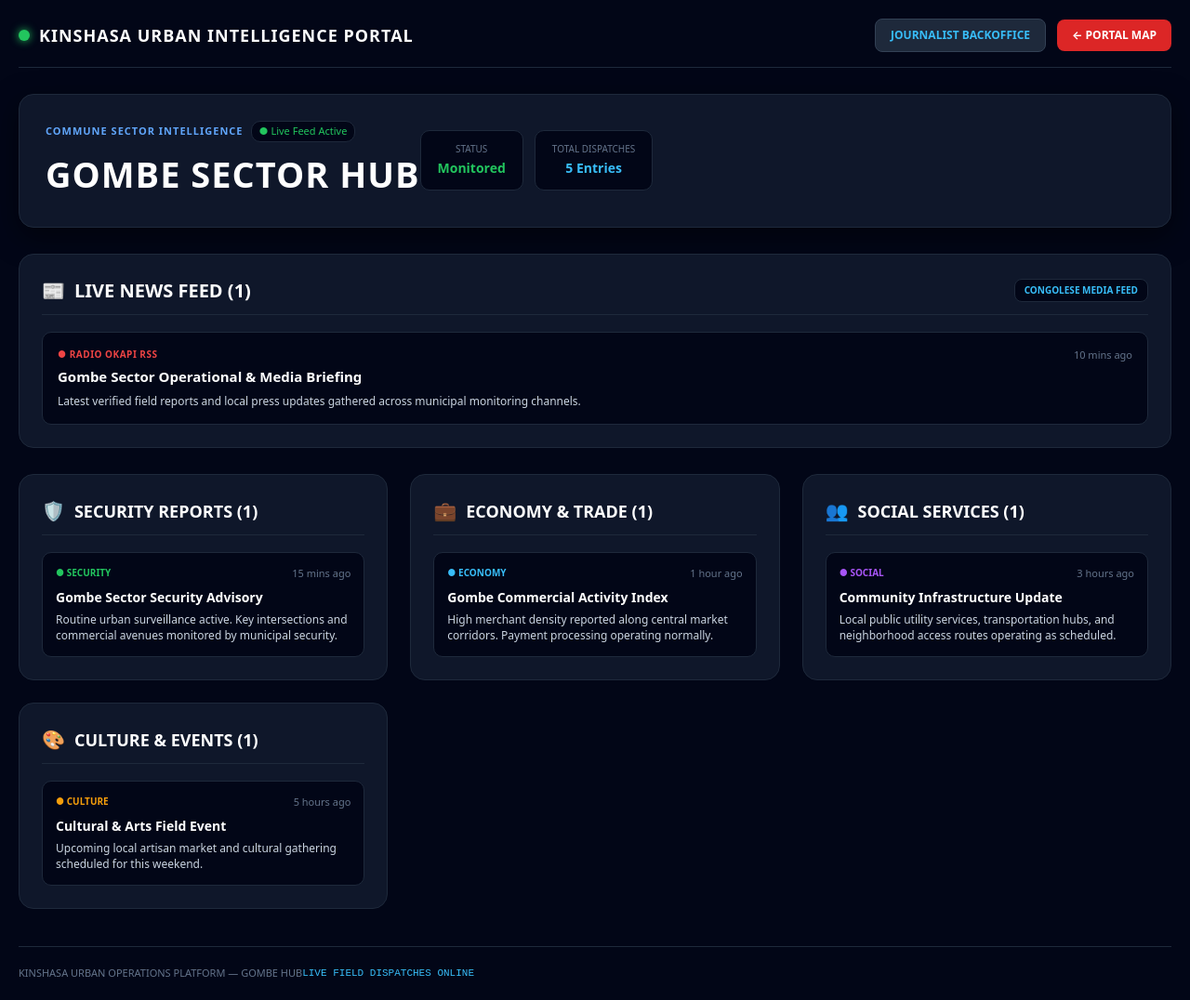
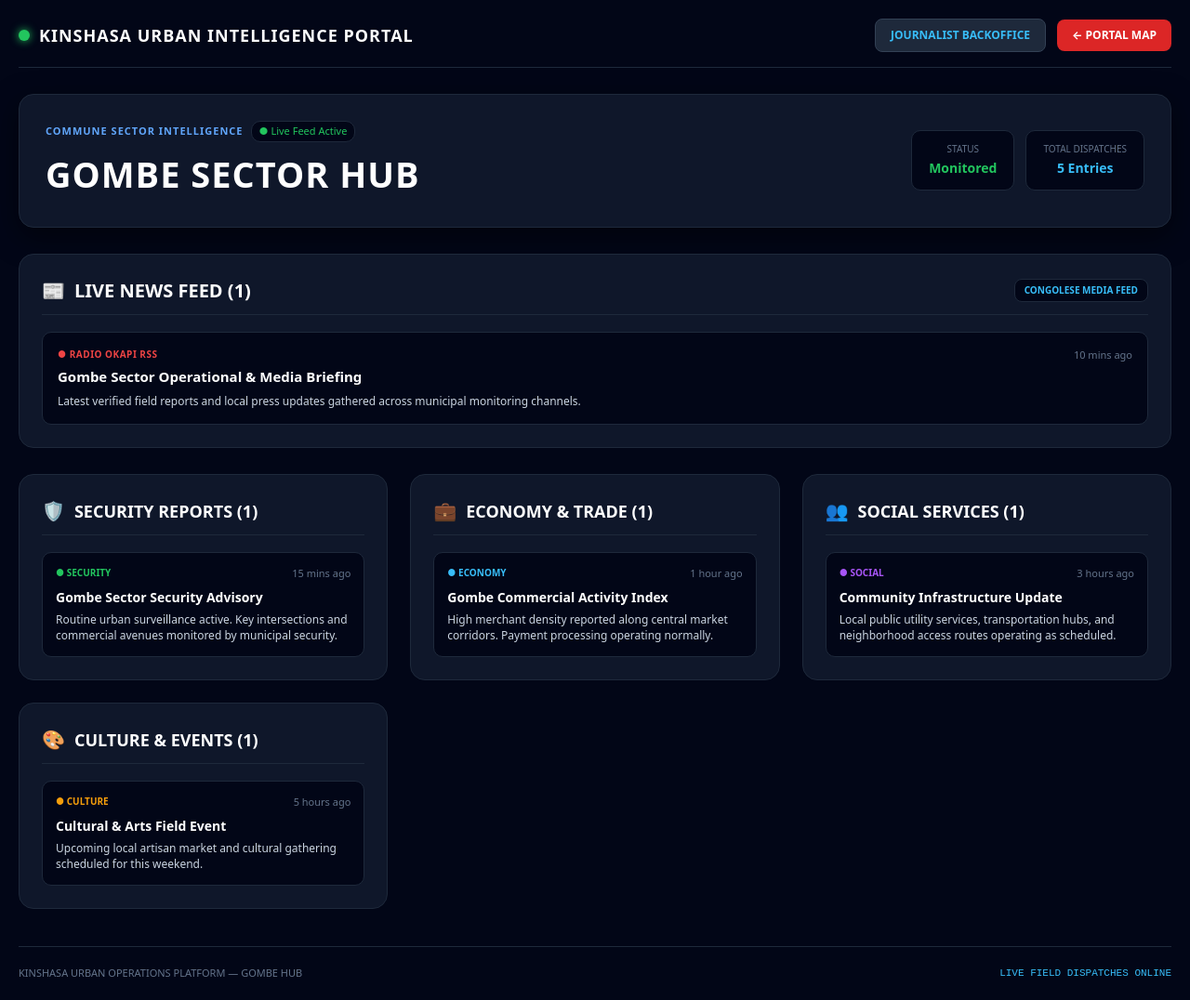
Before and after one commit to cherifadel0308/kinshasa-portal, a Next.js app: page /commune/Gombe in a window 1280 px wide. Shown: the whole page at 93% size. Built offline with nearby package versions, Linux system fonts and the light colour scheme; no server answers; the database is empty.

Commit message:
Fix CSS property names for justify content

```diff
--- a/src/app/commune/[name]/page.tsx
+++ b/src/app/commune/[name]/page.tsx
@@ -185,7 +185,7 @@ export default function CommuneHubPage({ params }: { params: { name: string } })
             padding: '28px',
             marginBottom: '28px',
             display: 'flex',
-            justify: 'space-between',
+            justifyContent: 'space-between',
             alignItems: 'center',
             boxShadow: '0 10px 30px rgba(0,0,0,0.5)'
           }}
@@ -380,7 +380,7 @@ export default function CommuneHubPage({ params }: { params: { name: string } })
       <footer
         style={{
           display: 'flex',
-          justify: 'space-between',
+          justifyContent: 'space-between',
           alignItems: 'center',
           paddingTop: '20px',
           marginTop: '40px',
```
